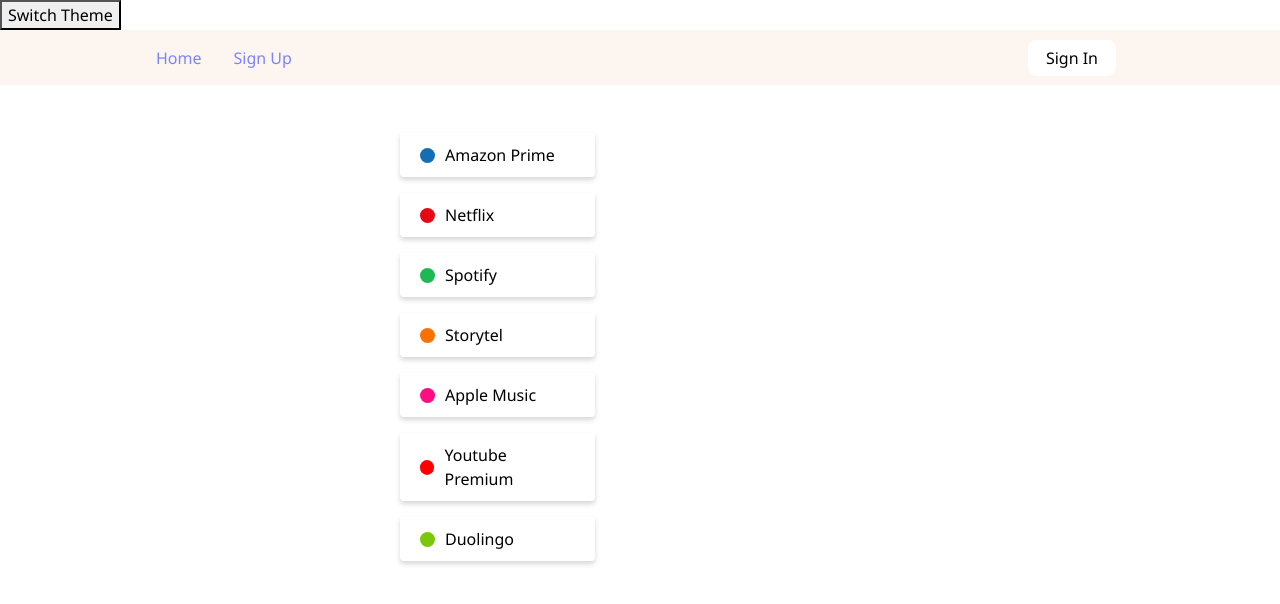
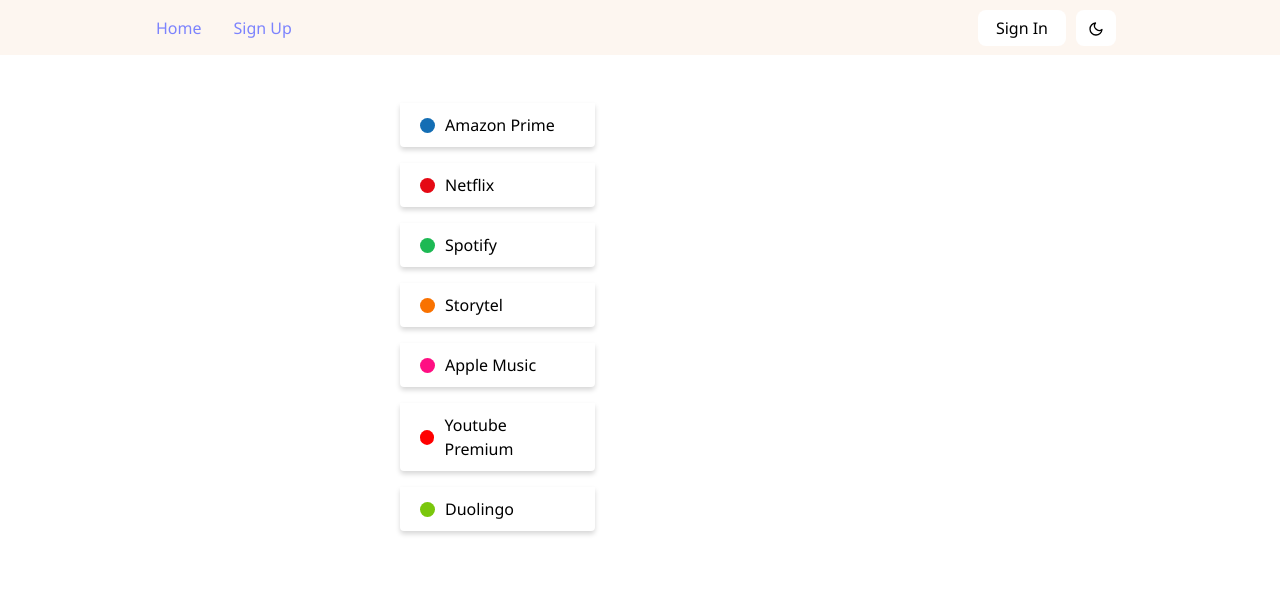
Before and after one commit to aardaipek/subscriptions-web-react, a React (Create React App) app: page /home in a window 1280 px wide. Shown: the top 604 px of the page. Built offline with nearby package versions, Linux system fonts and the light colour scheme; no server answers.

Commit message:
theme toggler added on navbar

```diff
--- a/src/App.js
+++ b/src/App.js
@@ -1,4 +1,4 @@
-import React, { useState, useEffect } from "react";
+import React, { useState } from "react";
 import { Route, Switch } from "react-router-dom";
 //Components
 import LoginPage from "./pages/LoginPage";
@@ -11,17 +11,14 @@
 import { darkTheme, lightTheme } from "./components/dark-mode/Theme";
 
 function App() {
-  const [theme, setTheme] = useState("light");
+  const [theme, setTheme] = useState('light');
 
-  const themeToggler = () => {
-    theme === "light" ? setTheme("dark") : setTheme("light");
-  };
+  const themeMode = theme === 'light' ? lightTheme : darkTheme;
 
   return (
-    <ThemeProvider theme={theme === 'light' ? lightTheme : darkTheme}>
+    <ThemeProvider theme={themeMode}>
       <GlobalStyles/>
-      <button onClick={themeToggler}>Switch Theme</button>
-      <Navbar></Navbar>
+      <Navbar setTheme={setTheme}></Navbar>
       <Switch>
         <Route path="/home">
           <SubscriptionsPage></SubscriptionsPage>
--- /dev/null
+++ b/src/components/dark-mode/UseDarkMode.js
@@ -0,0 +1,20 @@
+import { useEffect, useState } from 'react';
+
+export const useDarkMode = () => {
+    const [theme, setTheme] = useState('light');
+
+    const setMode = mode => {
+        window.localStorage.setItem('theme', mode)
+        setTheme(mode)
+    };
+
+    const themeToggler = () => {
+        theme === 'light' ? setMode('dark') : setMode('light')
+    };
+
+    useEffect(() => {
+        const localTheme = window.localStorage.getItem('theme');
+        localTheme && setTheme(localTheme)
+    }, []);
+    return [theme, themeToggler]
+};
--- a/src/components/ui-components/navigation/Navbar.js
+++ b/src/components/ui-components/navigation/Navbar.js
@@ -1,11 +1,31 @@
-import { Nav, NavLink, Bars, NavMenu, NavBtn, NavBtnLink } from "./NavbarItems";
+import React, { useState } from "react";
+import {
+  Nav,
+  NavLink,
+  Bars,
+  NavMenu,
+  NavBtn,
+  NavBtnLink,
+  NavIcon,
+} from "./NavbarItems";
+//Icons
+import { FiSun, FiMoon } from "react-icons/fi";
+import { useDarkMode } from "../../dark-mode/UseDarkMode";
+import { lightTheme,darkTheme } from "../../dark-mode/Theme";
 
-const Navbar = () => {
+const Navbar = (props,{setTheme}) => {
+  const [theme, themeToggler] = useDarkMode();
+  const themeMode = theme === 'light' ? lightTheme : darkTheme;
+
+  const changeTheme = (setTheme) => {
+    themeToggler(setTheme);
+    props.setTheme(theme)
+  }
+
   return (
     <>
       <Nav>
         <Bars />
-
         <NavMenu>
           <NavLink to="/home" activeStyle>
             Home
@@ -16,6 +36,9 @@
         </NavMenu>
         <NavBtn>
           <NavBtnLink to="/login">Sign In</NavBtnLink>
+          <NavIcon onClick={changeTheme} >
+            {theme == 'dark' ? <FiSun></FiSun> : <FiMoon></FiMoon> }
+          </NavIcon>
         </NavBtn>
       </Nav>
     </>
--- a/src/components/ui-components/navigation/NavbarItems.js
+++ b/src/components/ui-components/navigation/NavbarItems.js
@@ -62,6 +62,23 @@
   }
 `;
 
+export const NavIcon = styled.button`
+  border-radius: ${buttonBorderRadius};
+  background: #fff;
+  padding: 6px 12px;
+  outline: none;
+  border: none;
+  cursor: pointer;
+  transition: all 0.2s ease-in-out;
+  text-decoration: none;
+  margin-left:10px;
+  &:hover {
+    transition: all 0.2s ease-in-out;
+    background: ${primaryTheme};
+    color: #fff;
+  }
+`;
+
 export const NavBtnLink = styled(Link)`
   border-radius: ${buttonBorderRadius};
   background: #fff;
```
